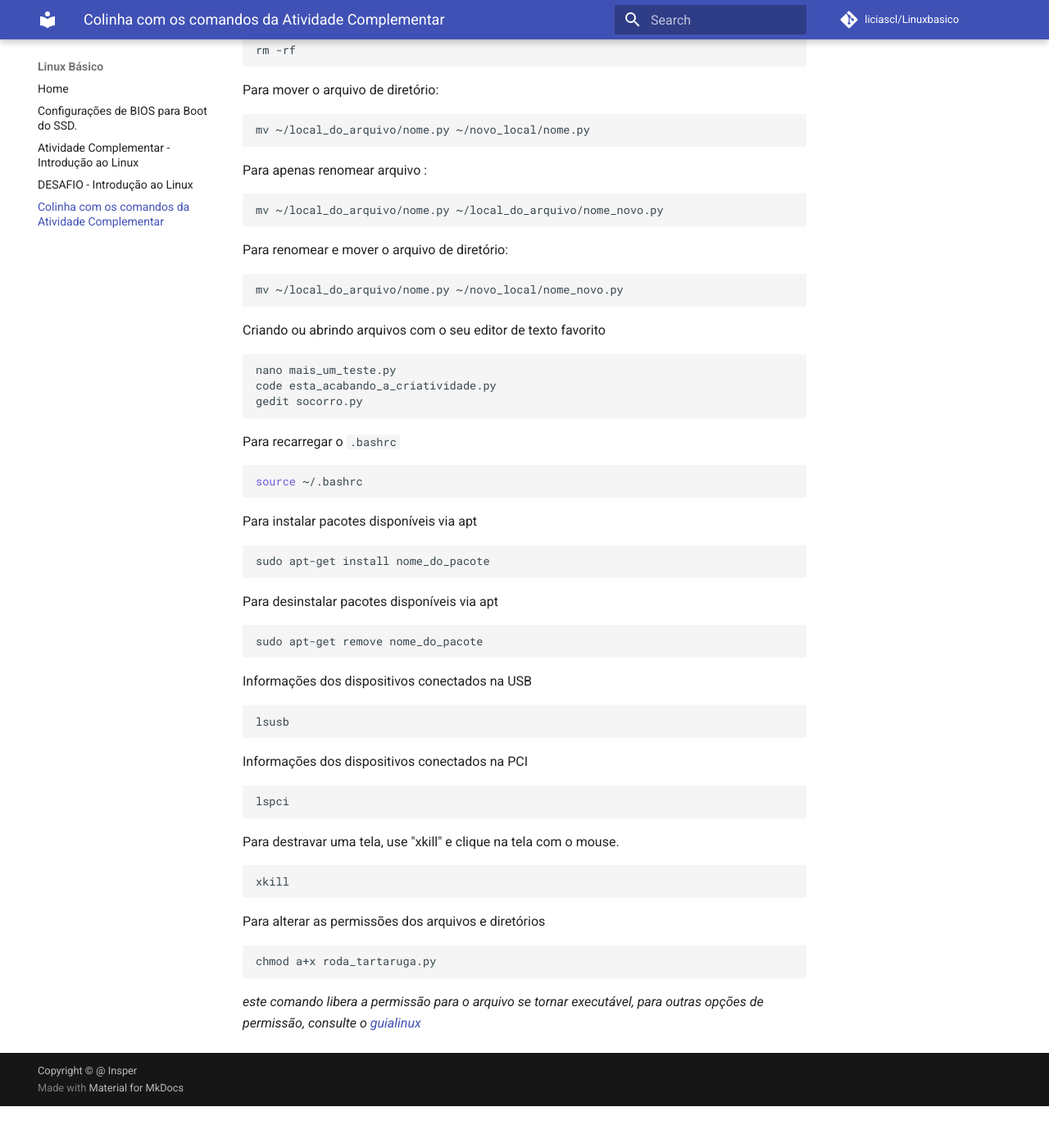
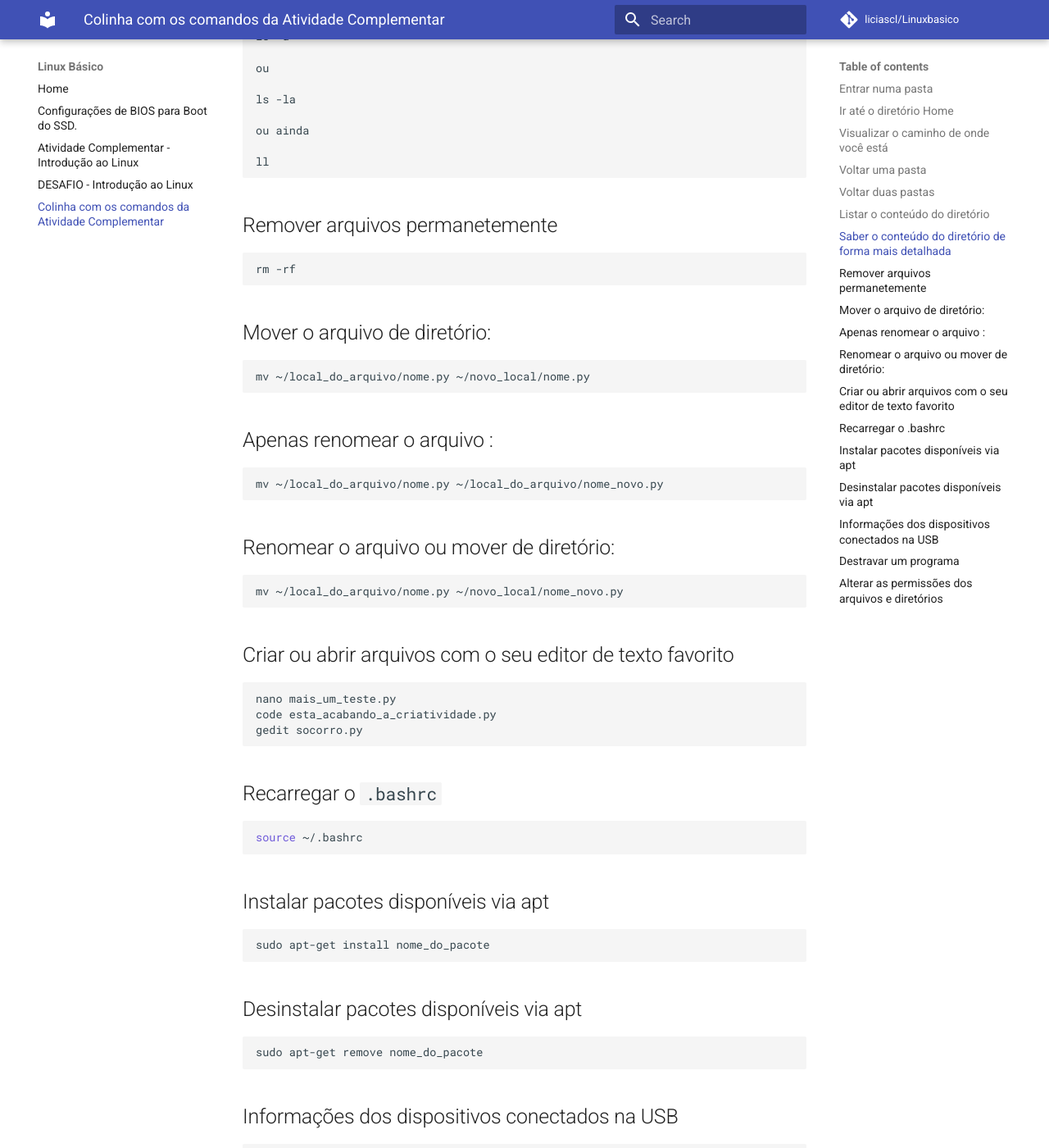
Before and after one commit to liciascl/Linuxbasico, an MkDocs documentation site: the page built from docs-src/colinha.md, in a window 1280 px wide and 1400 px high, scrolled down 1567 px. Shown: the whole window at 82% size. Built offline with MkDocs 1.6.1 and Material for MkDocs 9.7.7, drawn with Linux system fonts in a browser that asks for light colours; comment, search, counter and statistics services are not loaded; before the commit the page ends 2916 px from its top, so only the background shows below that; some of the changed text lies outside the part shown.

Commit message:
correção de erros

````diff
--- a/docs-src/colinha.md
+++ b/docs-src/colinha.md
@@ -8,14 +8,14 @@ Listamos aqui os comandos mais utilizados pra você consultar
 
 
 
-Abra um terminal novo, usando o atalho <kbd>Ctrl</kbd> + <kbd>T</kbd>
+Abra um terminal novo, usando o atalho <kbd>Ctrl</kbd> + <kbd>Alt</kbd> + <kbd>T</kbd>
 
 
 
 Abra uma aba no terminal que ja existe, <kbd>Ctrl</kbd> + <kbd>Shift </kbd> + <kbd>T</kbd>
 
 
-Para entrar numa pasta
+## Entrar numa pasta
 
 ```bash
 cd nome_da_pasta_mãe
@@ -38,28 +38,28 @@ cd /home/
 
 ```
 
-Se quiser saber aonde você está
+## Visualizar o caminho de onde você está
 
 ```bash
 pwd
 
 ```
 
-Se quiser voltar uma pasta
+## Voltar uma pasta
 
 ```bash
 cd ..
 
 ```
 
-Se quiser voltar duas pastas
+## Voltar duas pastas
 
 ```bash
 cd ../..
 
 ```
 
-Para saber o conteúdo do diretório
+## Listar o conteúdo do diretório
 
 
 ```bash
@@ -67,7 +67,7 @@ ls
 
 ```
 
-Para saber o conteúdo do diretório de forma mais detalhada
+## Saber o conteúdo do diretório de forma mais detalhada
 
 
 ```bash
@@ -83,7 +83,7 @@ ll
 
 ```
 
-Para remover arquivos permanetemente
+## Remover arquivos permanetemente
 
 ```bash
 rm -rf
@@ -91,7 +91,7 @@ rm -rf
 ```
 
 
-Para mover o arquivo de diretório:
+## Mover o arquivo de diretório:
 
 
 ```bash
@@ -100,7 +100,7 @@ mv ~/local_do_arquivo/nome.py ~/novo_local/nome.py
 ```
 
 
-Para apenas renomear arquivo :
+## Apenas renomear o arquivo :
 
 
 ```bash
@@ -108,7 +108,7 @@ mv ~/local_do_arquivo/nome.py ~/local_do_arquivo/nome_novo.py
 
 ```
 
-Para renomear e mover o arquivo de diretório:
+## Renomear o arquivo ou mover de diretório:
 
 
 ```bash
@@ -116,7 +116,7 @@ mv ~/local_do_arquivo/nome.py ~/novo_local/nome_novo.py
 
 ```
 
-Criando ou abrindo arquivos com o seu editor de texto favorito
+## Criar ou abrir arquivos com o seu editor de texto favorito
 
 ```bash
 
@@ -127,7 +127,7 @@ gedit socorro.py
 
 ```
 
-Para recarregar o  `.bashrc `
+## Recarregar o  `.bashrc `
 
 ```bash
 
@@ -135,7 +135,7 @@ source ~/.bashrc
 
 ```
 
-Para instalar pacotes disponíveis via apt
+## Instalar pacotes disponíveis via apt
 
 
 ```bash
@@ -144,14 +144,14 @@ sudo apt-get install nome_do_pacote
 ```
 
 
-Para desinstalar pacotes disponíveis via apt
+## Desinstalar pacotes disponíveis via apt
 
 ```bash
 sudo apt-get remove nome_do_pacote
 
 ```
 
-Informações dos dispositivos conectados na USB
+## Informações dos dispositivos conectados na USB
 
 ```bash
 lsusb
@@ -164,7 +164,9 @@ lspci
 
 ```
 
-Para destravar uma tela, use "xkill" e clique na tela com o mouse.
+## Destravar um programa
+
+Use "xkill" e clique no programa travado com o mouse.
 
 
 ```bash
@@ -172,7 +174,7 @@ xkill
 
 ```
 
-Para alterar as permissões dos arquivos e diretórios
+## Alterar as permissões dos arquivos e diretórios
 
 
 ```bash
````
Also changed, not shown: other parts of docs-src/colinha.md (+1 -1 lines), docs-src/atividade_complementar.md (+28 -25 lines), docs-src/desafio.md (+2 -2 lines), docs/boot_do_ssd/index.html (+115 -21 lines), docs/desafio/index.html (+153 -29 lines), docs/search/search_index.json (+1 -1 lines), 1 other file.
